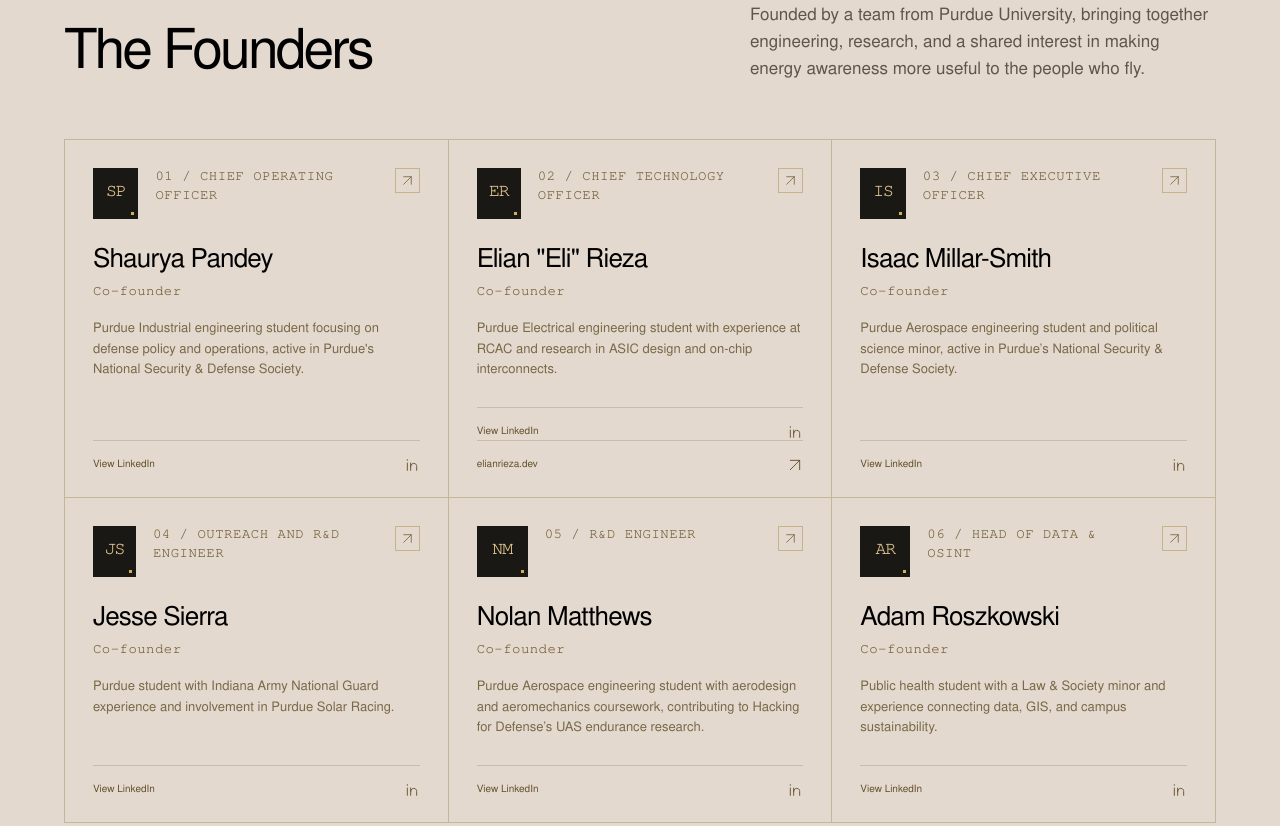
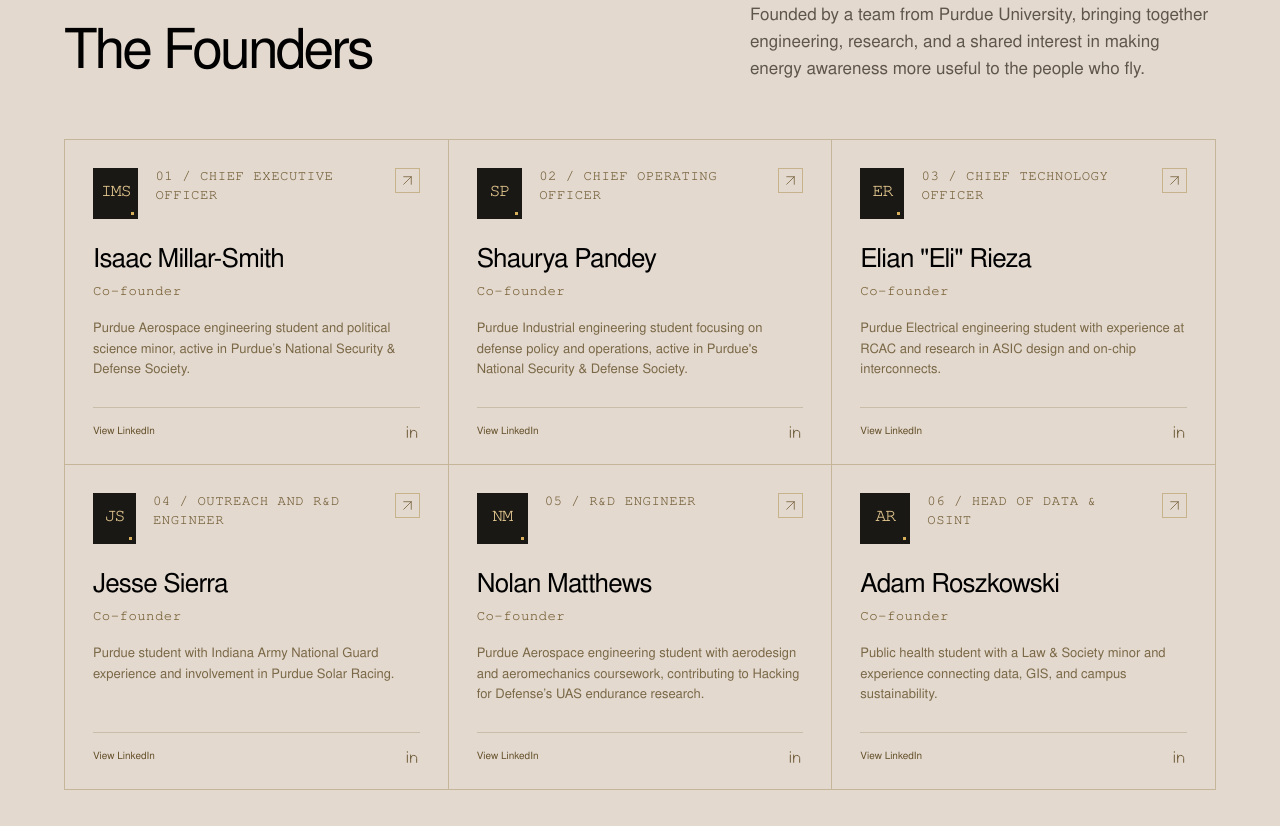
Before and after one commit to arcasuas/arcasuas.github.io, a plain HTML site: page index.html in a window 1280 px wide. Shown: the part 4331-5157 px from the top of the page. Drawn offline with Linux system fonts and the light colour scheme.

Commit message:
Reorder founders, IMS initials, remove personal site link
Updated stylesheet link to include versioning for cache busting.

```diff
--- a/index.html
+++ b/index.html
@@ -9,7 +9,7 @@
   <link rel="icon" href="assets/favicon.svg" type="image/svg+xml">
   <link rel="preload" href="assets/arcas-sans.woff" as="font" type="font/woff" crossorigin>
   <link rel="preload" href="assets/hero-flight.webp" as="image" fetchpriority="high">
-  <link rel="stylesheet" href="styles.css">
+  <link rel="stylesheet" href="styles.css?v=20261126b">
   <script src="app.js" defer></script>
 </head>
 <body>
@@ -121,9 +121,9 @@
     <section class="mission-section section-pad" id="mission" aria-labelledby="mission-title"><div class="wrap"><div class="section-topline"><p class="eyebrow">03 / Our mission</p><span class="section-code"></span></div><div class="mission-grid"><div><h2 id="mission-title">Dynamic Restasking?<span class="gold">No problem.</span></h2></div><div class="mission-story"><p class="mission-lead">Finishing the flight, and getting home in time</p><p>Arcas UAS began with the energy-awareness challenge explored through Purdue’s Hacking for Defense program. UAS operators need to understand remaining endurance as flight profiles and conditions change.</p><p>A simple charge icon leaves too much interpretation to the person flying. Our hypothesis is that combining battery properties with wind, weather, flight path, and prior use can produce a more useful estimate of remaining energy and distance.</p><p>We’re developing a Smart BMS concept that translates that context into a simple operator display, with a protected reserve and a clear prompt to return.</p><div class="problem-origin"><span class="eyebrow">Originally</span><span>UAS Energy Awareness<br>USSOCOM & Naval Surface Warfare Center, Crane Division</span></div></div></div></div></section>
 
     <section class="team-section section-light section-pad" id="team" aria-labelledby="team-title"><div class="wrap"><div class="section-topline"><p class="eyebrow">04 / The founding team</p><span class="section-code">WEST LAFAYETTE, IN</span></div><div class="section-intro"><h2 id="team-title">The Founders<br></h2><p>Founded by a team from Purdue University, bringing together engineering, research, and a shared interest in making energy awareness more useful to the people who fly.</p></div><div class="team-grid">
-      <article class="founder"><div class="founder-top"><span class="founder-initials">SP</span><span class="founder-index">01 / CHIEF OPERATING OFFICER</span><a href="https://www.linkedin.com/in/shauryap08" target="_blank" rel="noopener noreferrer" aria-label="Shaurya Pandey on LinkedIn"><svg aria-hidden="true" class="icon"><use href="#i-diagonal"/></svg></a></div><h3>Shaurya Pandey</h3><p class="founder-focus">Co-founder</p><p>Purdue Industrial engineering student focusing on defense policy and operations, active in Purdue's National Security & Defense Society.</p><a class="founder-link" href="https://www.linkedin.com/in/shauryap08" target="_blank" rel="noopener noreferrer">View LinkedIn <svg aria-hidden="true" class="icon"><use href="#i-linkedin"/></svg></a></article>
-      <article class="founder"><div class="founder-top"><span class="founder-initials">ER</span><span class="founder-index">02 / CHIEF TECHNOLOGY OFFICER</span><a href="https://www.linkedin.com/in/erieza" target="_blank" rel="noopener noreferrer" aria-label="Elian Rieza on LinkedIn"><svg aria-hidden="true" class="icon"><use href="#i-diagonal"/></svg></a></div><h3>Elian "Eli" Rieza</h3><p class="founder-focus">Co-founder</p><p>Purdue Electrical engineering student with experience at RCAC and research in ASIC design and on-chip interconnects.</p><a class="founder-link" href="https://www.linkedin.com/in/erieza" target="_blank" rel="noopener noreferrer">View LinkedIn <svg aria-hidden="true" class="icon"><use href="#i-linkedin"/></svg></a><a class="founder-link" href="https://elianrieza.dev" target="_blank" rel="noopener noreferrer">elianrieza.dev <svg aria-hidden="true" class="icon"><use href="#i-diagonal"/></svg></a></article>
-      <article class="founder"><div class="founder-top"><span class="founder-initials">IS</span><span class="founder-index">03 / CHIEF EXECUTIVE OFFICER</span><a href="https://www.linkedin.com/in/isaac-millarsmith" target="_blank" rel="noopener noreferrer" aria-label="Isaac Millar-Smith on LinkedIn"><svg aria-hidden="true" class="icon"><use href="#i-diagonal"/></svg></a></div><h3>Isaac Millar-Smith</h3><p class="founder-focus">Co-founder</p><p>Purdue Aerospace engineering student and political science minor, active in Purdue’s National Security & Defense Society.</p><a class="founder-link" href="https://www.linkedin.com/in/isaac-millarsmith" target="_blank" rel="noopener noreferrer">View LinkedIn <svg aria-hidden="true" class="icon"><use href="#i-linkedin"/></svg></a></article>
+      <article class="founder"><div class="founder-top"><span class="founder-initials">IMS</span><span class="founder-index">01 / CHIEF EXECUTIVE OFFICER</span><a href="https://www.linkedin.com/in/isaac-millarsmith" target="_blank" rel="noopener noreferrer" aria-label="Isaac Millar-Smith on LinkedIn"><svg aria-hidden="true" class="icon"><use href="#i-diagonal"/></svg></a></div><h3>Isaac Millar-Smith</h3><p class="founder-focus">Co-founder</p><p>Purdue Aerospace engineering student and political science minor, active in Purdue’s National Security & Defense Society.</p><a class="founder-link" href="https://www.linkedin.com/in/isaac-millarsmith" target="_blank" rel="noopener noreferrer">View LinkedIn <svg aria-hidden="true" class="icon"><use href="#i-linkedin"/></svg></a></article>
+      <article class="founder"><div class="founder-top"><span class="founder-initials">SP</span><span class="founder-index">02 / CHIEF OPERATING OFFICER</span><a href="https://www.linkedin.com/in/shauryap08" target="_blank" rel="noopener noreferrer" aria-label="Shaurya Pandey on LinkedIn"><svg aria-hidden="true" class="icon"><use href="#i-diagonal"/></svg></a></div><h3>Shaurya Pandey</h3><p class="founder-focus">Co-founder</p><p>Purdue Industrial engineering student focusing on defense policy and operations, active in Purdue's National Security & Defense Society.</p><a class="founder-link" href="https://www.linkedin.com/in/shauryap08" target="_blank" rel="noopener noreferrer">View LinkedIn <svg aria-hidden="true" class="icon"><use href="#i-linkedin"/></svg></a></article>
+      <article class="founder"><div class="founder-top"><span class="founder-initials">ER</span><span class="founder-index">03 / CHIEF TECHNOLOGY OFFICER</span><a href="https://www.linkedin.com/in/erieza" target="_blank" rel="noopener noreferrer" aria-label="Elian Rieza on LinkedIn"><svg aria-hidden="true" class="icon"><use href="#i-diagonal"/></svg></a></div><h3>Elian "Eli" Rieza</h3><p class="founder-focus">Co-founder</p><p>Purdue Electrical engineering student with experience at RCAC and research in ASIC design and on-chip interconnects.</p><a class="founder-link" href="https://www.linkedin.com/in/erieza" target="_blank" rel="noopener noreferrer">View LinkedIn <svg aria-hidden="true" class="icon"><use href="#i-linkedin"/></svg></a></article>
       <article class="founder"><div class="founder-top"><span class="founder-initials">JS</span><span class="founder-index">04 / OUTREACH AND R&amp;D ENGINEER</span><a href="https://www.linkedin.com/in/jesse-sierra-ab87303ab" target="_blank" rel="noopener noreferrer" aria-label="Jesse Sierra on LinkedIn"><svg aria-hidden="true" class="icon"><use href="#i-diagonal"/></svg></a></div><h3>Jesse Sierra</h3><p class="founder-focus">Co-founder</p><p>Purdue student with Indiana Army National Guard experience and involvement in Purdue Solar Racing.</p><a class="founder-link" href="https://www.linkedin.com/in/jesse-sierra-ab87303ab" target="_blank" rel="noopener noreferrer">View LinkedIn <svg aria-hidden="true" class="icon"><use href="#i-linkedin"/></svg></a></article>
       <article class="founder"><div class="founder-top"><span class="founder-initials">NM</span><span class="founder-index">05 / R&amp;D ENGINEER</span><a href="https://www.linkedin.com/in/nolanmatthews28" target="_blank" rel="noopener noreferrer" aria-label="Nolan Matthews on LinkedIn"><svg aria-hidden="true" class="icon"><use href="#i-diagonal"/></svg></a></div><h3>Nolan Matthews</h3><p class="founder-focus">Co-founder</p><p>Purdue Aerospace engineering student with aerodesign and aeromechanics coursework, contributing to Hacking for Defense’s UAS endurance research.</p><a class="founder-link" href="https://www.linkedin.com/in/nolanmatthews28" target="_blank" rel="noopener noreferrer">View LinkedIn <svg aria-hidden="true" class="icon"><use href="#i-linkedin"/></svg></a></article>
       <article class="founder"><div class="founder-top"><span class="founder-initials">AR</span><span class="founder-index">06 / HEAD OF DATA &amp; OSINT</span><a href="https://www.linkedin.com/in/adam-roszkowski1" target="_blank" rel="noopener noreferrer" aria-label="Adam Roszkowski on LinkedIn"><svg aria-hidden="true" class="icon"><use href="#i-diagonal"/></svg></a></div><h3>Adam Roszkowski</h3><p class="founder-focus">Co-founder</p><p>Public health student with a Law & Society minor and experience connecting data, GIS, and campus sustainability.</p><a class="founder-link" href="https://www.linkedin.com/in/adam-roszkowski1" target="_blank" rel="noopener noreferrer">View LinkedIn <svg aria-hidden="true" class="icon"><use href="#i-linkedin"/></svg></a></article>
```
